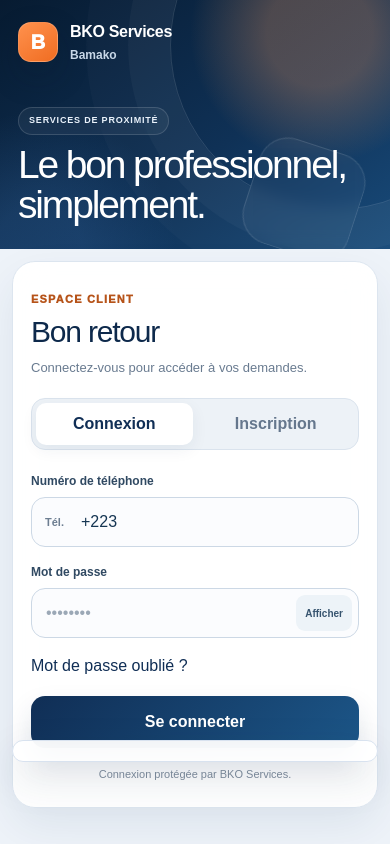
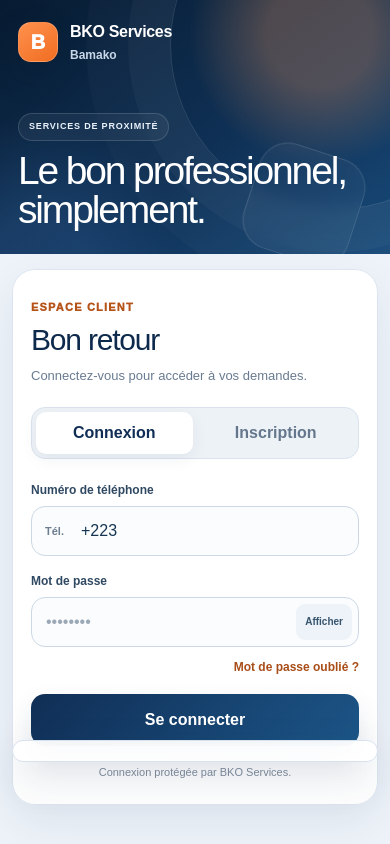
Before and after one commit to hamapixel/bko-services, a Next.js app in the folder frontend/: page /connexion in a window 390 px wide. Built offline with nearby package versions, Linux system fonts and the light colour scheme.

Commit message:
feat(frontend): style client password reset flow

```diff
--- a/frontend/app/globals.css
+++ b/frontend/app/globals.css
@@ -4426,3 +4426,87 @@ textarea:disabled {
     font-size: 24px;
   }
 }
+
+
+/* Client password reset */
+.login-forgot-row {
+  display: flex;
+  justify-content: flex-end;
+  margin-top: -5px;
+}
+
+.login-forgot-row a {
+  color: #a94d18;
+  font-size: 12px;
+  font-weight: 850;
+  text-decoration: none;
+}
+
+.login-forgot-row a:hover {
+  text-decoration: underline;
+}
+
+.password-reset-info {
+  margin: 0;
+  border: 1px solid #cfe0ef;
+  border-radius: 12px;
+  padding: 11px 13px;
+  background: #f2f7fc;
+  color: #46617d;
+  font-size: 12px;
+  line-height: 1.5;
+}
+
+.password-reset-back {
+  min-height: 42px;
+  border: 0;
+  background: transparent;
+  color: #62758a;
+  font-size: 12px;
+  font-weight: 850;
+  cursor: pointer;
+}
+
+.password-reset-back:hover {
+  color: #102e55;
+}
+
+.password-reset-success {
+  display: grid;
+  justify-items: center;
+  text-align: center;
+}
+
+.password-reset-success-icon {
+  display: grid;
+  width: 62px;
+  height: 62px;
+  margin-bottom: 18px;
+  place-items: center;
+  border-radius: 20px;
+  background: #e9f8f0;
+  color: #16734a;
+  font-size: 28px;
+  font-weight: 950;
+  box-shadow: inset 0 0 0 1px #c8e8d8;
+}
+
+.password-reset-success h2 {
+  margin: 0;
+  color: #0d294b;
+  font-size: clamp(30px, 4vw, 40px);
+  letter-spacing: -.04em;
+}
+
+.password-reset-success p {
+  max-width: 380px;
+  margin: 12px 0 24px;
+  color: #6c7d90;
+  font-size: 14px;
+  line-height: 1.6;
+}
+
+.password-reset-link-button {
+  width: 100%;
+  text-decoration: none;
+}
```
